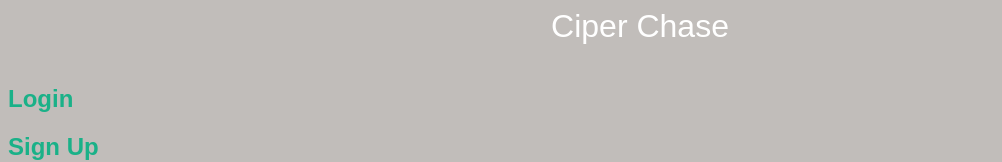
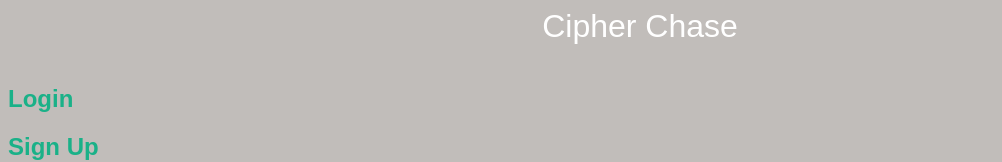
Before and after one commit to cipherchase/cipherchase, a React app: page / in a window 1280 px wide. Shown: the top 162 px of the page, without its empty margins (0-1002 px from the left). Built offline with nearby package versions, Linux system fonts and the light colour scheme.

Commit message:
remove unused header

```diff
--- a/src/containers/MainContainer.jsx
+++ b/src/containers/MainContainer.jsx
@@ -3,7 +3,7 @@ import LandingPage from './LandingPage.jsx';
 
 const MainContainer = () => (
   <div>
-    <h1>Ciper Chase </h1>
+    <h1>Cipher Chase </h1>
     <LandingPage />
   </div>
 );
```
